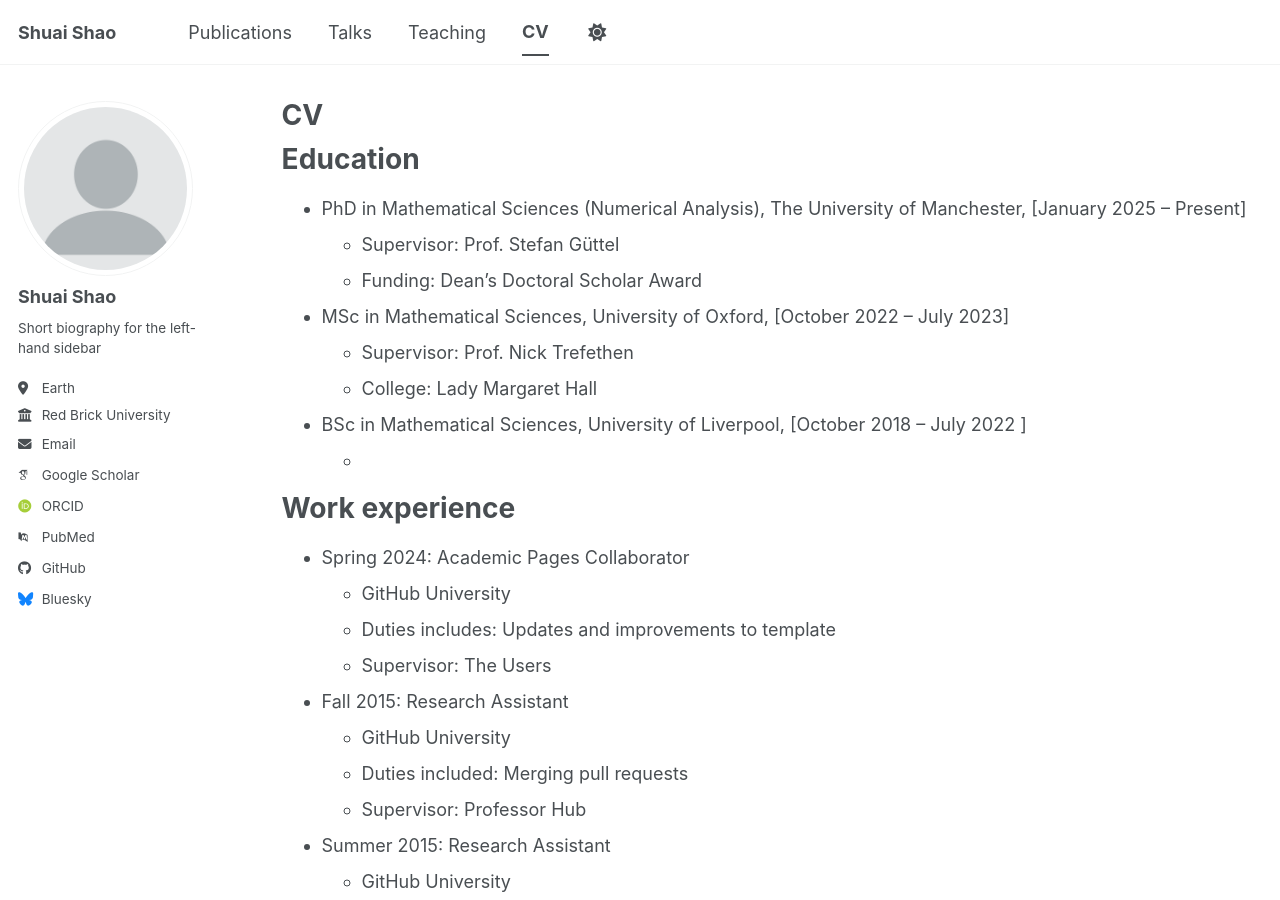
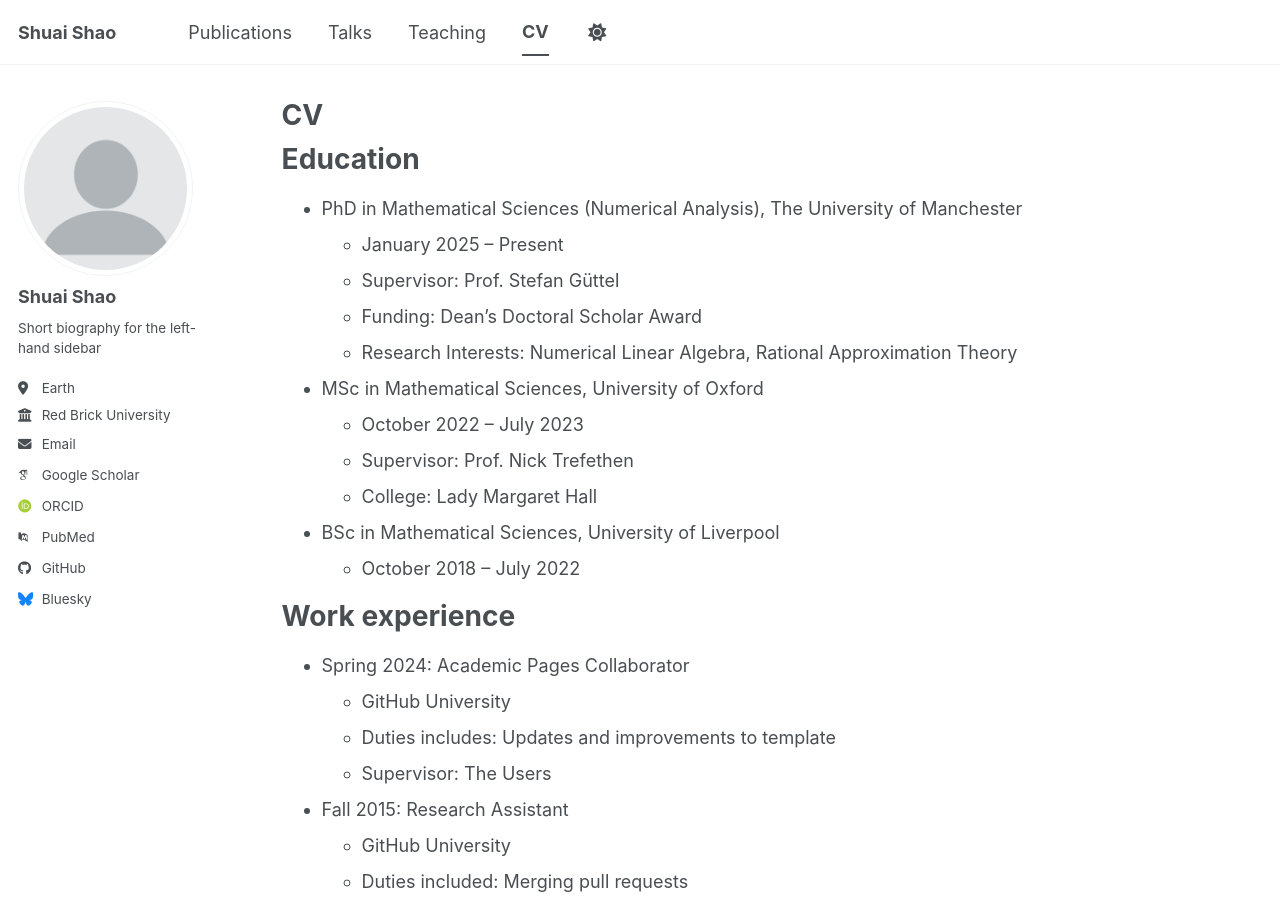
Before and after one commit to ShuaiShao-1203/ShuaiShao-1203.github.io, a Jekyll site: the page built from _pages/cv.md, in a window 1280 px wide and 900 px high. Built offline with Jekyll 4.4.1, drawn with Linux system fonts in a browser that asks for light colours; some web fonts are replaced; a script bundle is joined from its source files by our own code; library files that are not in the unit come from our copies.

Commit message:
Update cv.md

```diff
--- a/_pages/cv.md
+++ b/_pages/cv.md
@@ -14,14 +14,20 @@ redirect_from:
 
 Education
 ======
-* PhD in Mathematical Sciences (Numerical Analysis), The University of Manchester, [January 2025 -- Present]
+* PhD in Mathematical Sciences (Numerical Analysis), The University of Manchester
+  * January 2025 -- Present
   * Supervisor: Prof. Stefan Güttel
   * Funding: Dean's Doctoral Scholar Award
-* MSc in Mathematical Sciences, University of Oxford, [October 2022 -- July 2023]
+  * Research Interests: Numerical Linear Algebra, Rational Approximation Theory
+
+* MSc in Mathematical Sciences, University of Oxford
+  * October 2022 -- July 2023
   * Supervisor: Prof. Nick Trefethen
   * College: Lady Margaret Hall
-* BSc in Mathematical Sciences, University of Liverpool, [October 2018 -- July 2022 ]
-  *
+
+
+* BSc in Mathematical Sciences, University of Liverpool
+  * October 2018 -- July 2022
 
 Work experience
 ======
```
